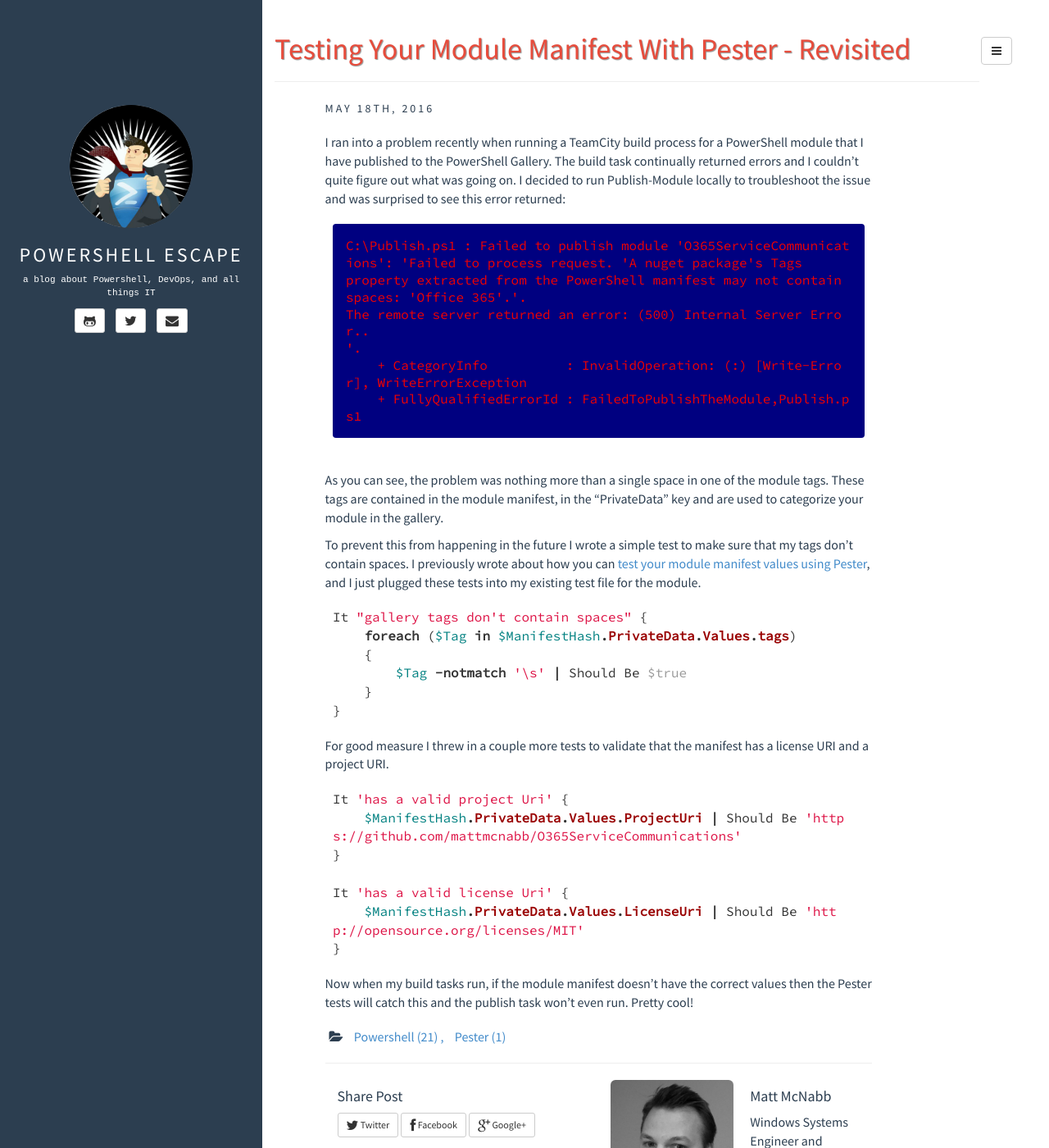
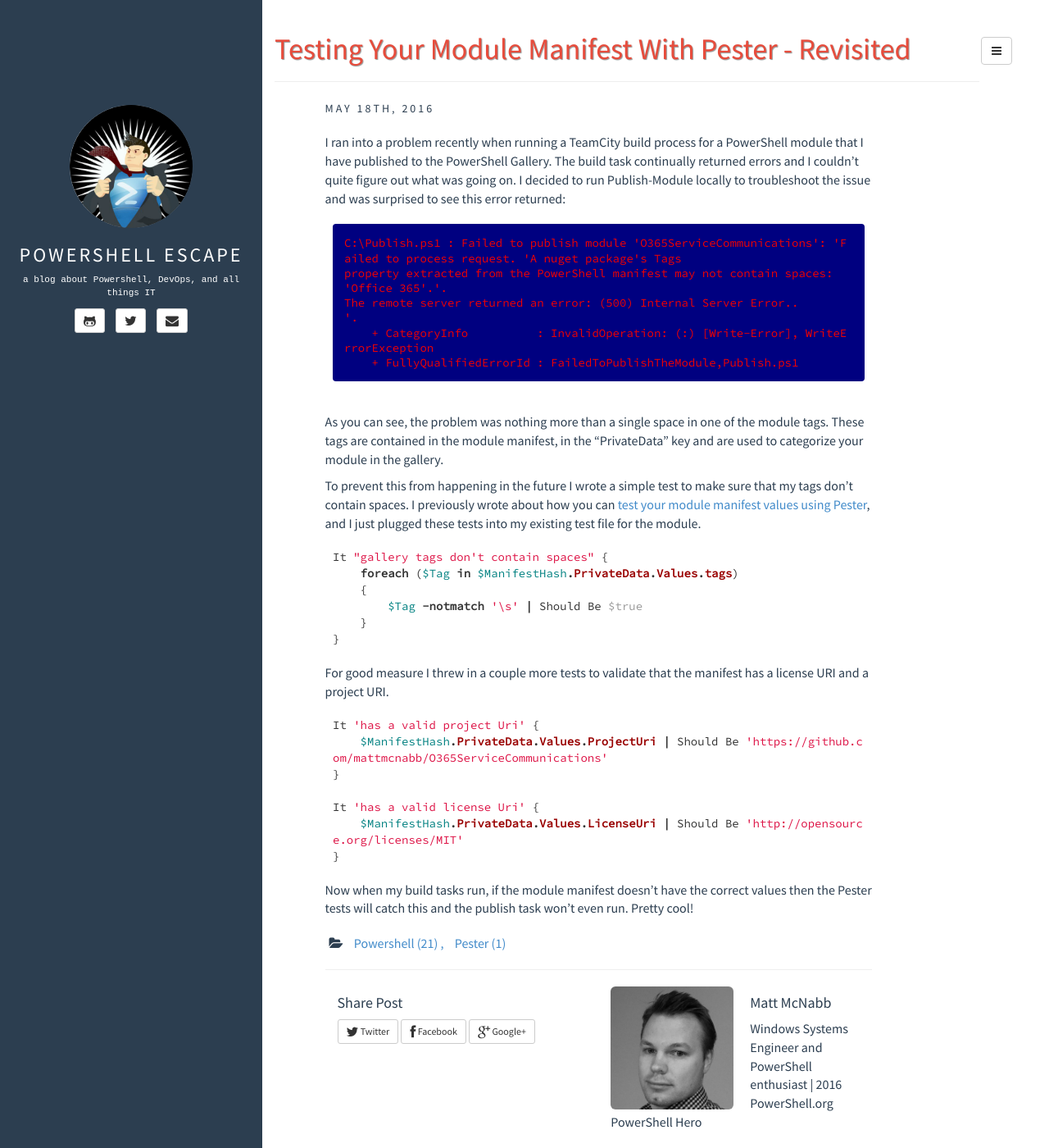
Before and after one commit to mattmcnabb/mattmcnabb.github.io, a Jekyll site: the page built from _posts/2016-05-18-Pester-For-PowerShell-Gallery.md, in a window 1280 px wide and 1400 px high. Shown: the whole window at 82% size. Built offline with Jekyll 4.4.1, drawn with Linux system fonts in a browser that asks for light colours; comment, search, counter and statistics services are not loaded.

Commit message:
decrease code font size

```diff
--- a/assets/css/style.css
+++ b/assets/css/style.css
@@ -1,6 +1,3 @@
-@import url('http://fonts.googleapis.com/css?family=Source+Code+Pro');
-@import url('http://fonts.googleapis.com/css?family=Source+Sans+Pro');
-
 /* customizations */
 pre code.language-console
 {
@@ -9,7 +6,7 @@ pre code.language-console
 	background: #000080;
     color: #edeef0;
 	font-family: "Source Code Pro";
-	font-size: 16px;
+	font-size: 14px;
     margin-bottom: 1.3em;
 	font-weight: normal;
 	line-height: 1.3em;
@@ -23,7 +20,7 @@ pre code.language-consoleerror
 	background: #000080;
     color: #f00000;
 	font-family: "Source Code Pro";
-	font-size: 16px;
+	font-size: 14px;
     margin-bottom: 1.3em;
 	font-weight: normal;
 	line-height: 1.3em;
@@ -35,7 +32,7 @@ pre
 	border: none;
 	background-color: #ffffff;
 	font-family: "Source Code Pro";
-	font-size: 16px;
+	font-size: 14px;
 }
 /* end customizations */
 
```
